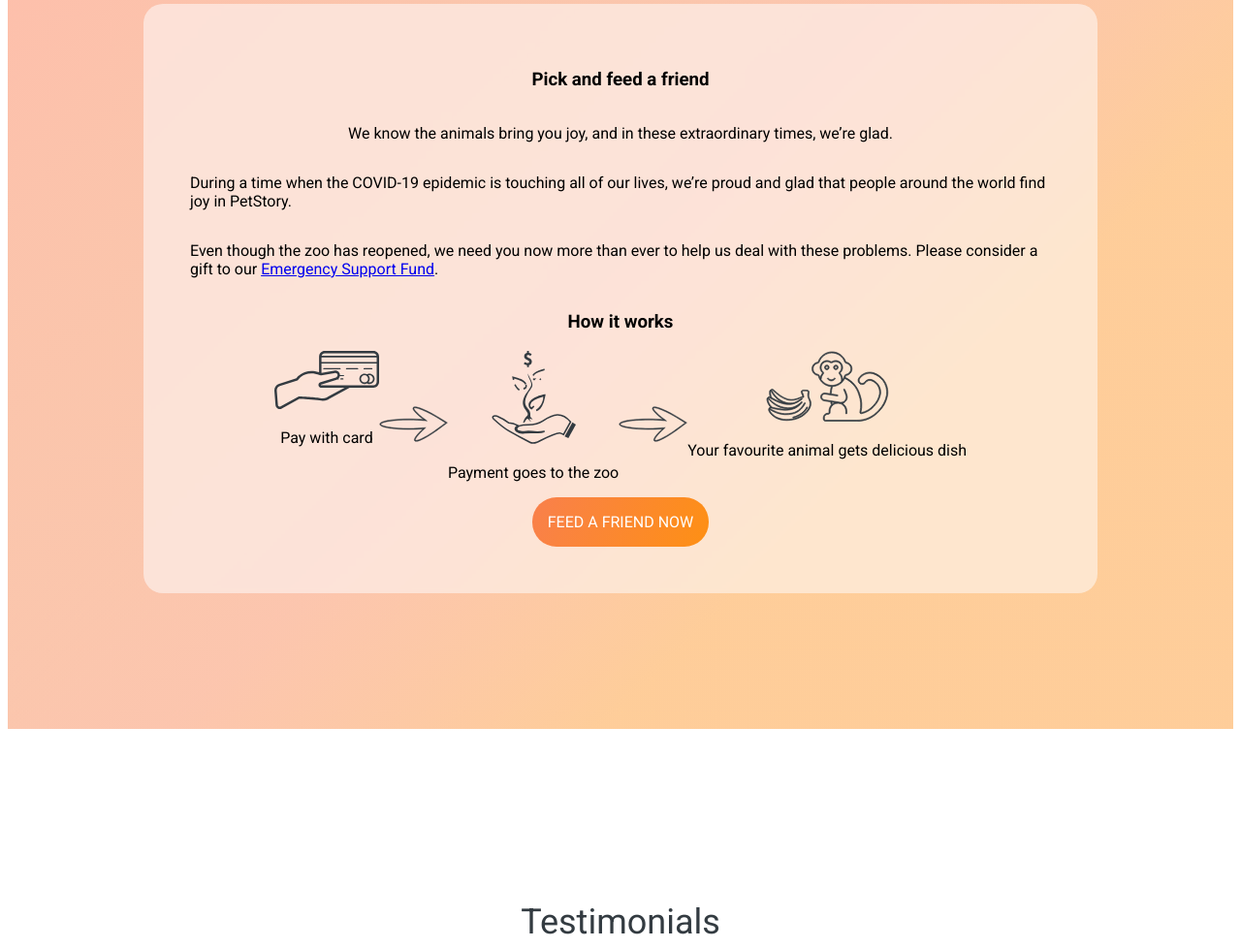
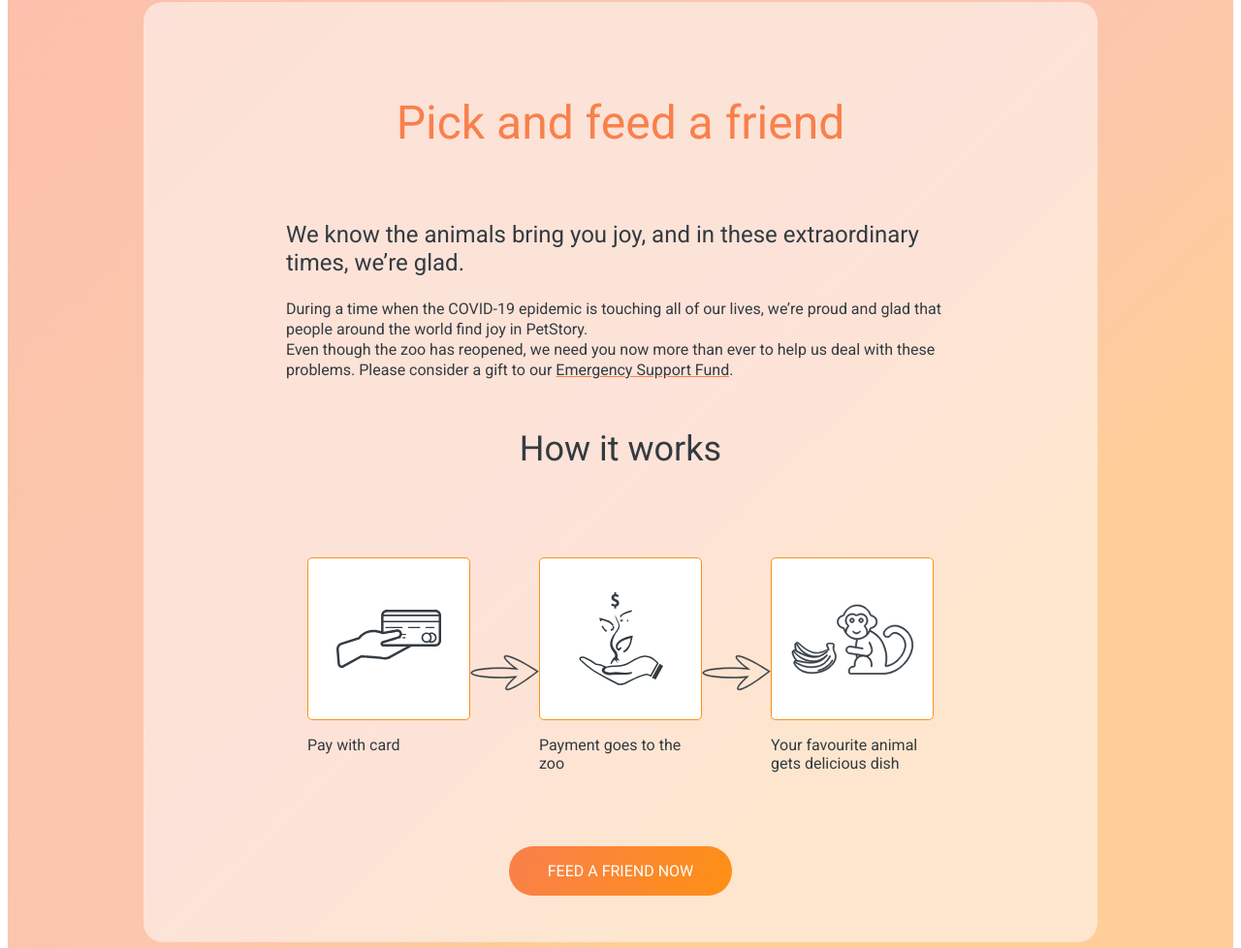
Before and after one commit to veronicarhody219/online-zoo, a plain HTML site: page index.html in a window 1280 px wide. Shown: the part 2515-3493 px from the top of the page at 97% size. Drawn offline with Linux system fonts and the light colour scheme.

Commit message:
feat: update all files and folders

```diff
--- a/index.html
+++ b/index.html
@@ -178,36 +178,42 @@
           <div class="container-pick-a-friend-content">
             <div class="pick-a-friend-1">
               <h3>Pick and feed a friend</h3>
-              <p>
+              <p class="pick-a-friend-text1">
                 We know the animals bring you joy, and in these extraordinary
                 times, we’re glad.
               </p>
-              <p>
+              <p class="pick-a-friend-text2">
                 During a time when the COVID-19 epidemic is touching all of our
                 lives, we’re proud and glad that people around the world find
                 joy in PetStory.
               </p>
-              <p>
+              <p class="pick-a-friend-text3">
                 Even though the zoo has reopened, we need you now more than ever
                 to help us deal with these problems. Please consider a gift to
                 our
                 <a href="#">Emergency Support Fund</a>.
               </p>
-              <h3>How it works</h3>
+              <h4>How it works</h4>
             </div>
             <div class="pick-a-friend-2">
+              <div class="card-container-pick-a-friend-2">
                 <div class="card card-white">
                   <img src="./assets/pay.svg" alt="pay icon" />
+                </div>
                 <p>Pay with card</p>
               </div>
               <img src="./assets/Vector.svg" alt="arrow vector" />
+              <div class="card-container-pick-a-friend-2">
                 <div class="card card-white">
                   <img src="./assets/zoo.svg" alt="zoo icon" />
+                </div>
                 <p>Payment goes to the zoo</p>
               </div>
               <img src="./assets/Vector.svg" alt="arrow vector" />
+              <div class="card-container-pick-a-friend-2">
                 <div class="card card-white">
                   <img src="./assets/monkey.svg" alt="monkey icon" />
+                </div>
                 <p>Your favourite animal gets delicious dish</p>
               </div>
             </div>
--- a/index.js
+++ b/index.js
@@ -1,5 +1,6 @@
 // add active class to active navLinks
 const currentLocation = location.pathname;
+console.log(currentLocation);
 
 const navLinks = document.querySelectorAll(".act a");
 navLinks.forEach((link) => {
--- a/styles.css
+++ b/styles.css
@@ -1,4 +1,4 @@
-@import url("https://fonts.googleapis.com/css2?family=Inter:wght@400;600;700&family=Roboto:wght@100;400;700;900&display=swap");
+@import url("https://fonts.googleapis.com/css2?family=Inter:wght@400;500;600;700&family=Roboto:wght@100;400;700;900&display=swap");
 
 :root * {
   font-family: "Roboto", sans-serif;
@@ -93,6 +93,9 @@ a:active,
 .img {
   max-width: 100vw;
 }
+.img-panda {
+  width: 100vw;
+}
 .card {
   position: relative;
   text-align: center;
@@ -159,7 +162,6 @@ a:active,
 .container {
   display: flex;
   flex-direction: row;
-
   margin: 140px 120px;
   padding: 0;
 }
@@ -266,7 +268,6 @@ a:active,
 }
 .hero-1 {
   position: relative;
-  border: solid 1px red;
   min-height: 1100px;
 }
 .btn-favorite {
@@ -298,17 +299,81 @@ a:active,
 .pick-a-friend-1 {
   display: flex;
   flex-direction: column;
-  justify-content: center;
-  align-items: center;
+  padding: 0 6.1875em;
+}
+.pick-a-friend-1 h3 {
+  font-weight: 400;
+  font-size: 3rem;
+  line-height: 120%;
+  color: var(--orange);
+  align-self: center;
+}
+.pick-a-friend-1 h4 {
+  font-weight: 400;
+  font-size: 2.25rem;
+  line-height: 130%;
+  color: var(--black-1);
+  align-self: center;
+}
+.pick-a-friend-text1 {
+  text-align: left;
+  font-weight: 400;
+  font-size: 1.5rem;
+  line-height: 120%;
+  color: var(--black-1);
+}
+.pick-a-friend-text2 {
+  text-align: left;
+  font-size: 1rem;
+  font-weight: 500;
+  line-height: 130%;
+  color: var(--black-1);
+  margin: 0;
+}
+.pick-a-friend-text3 {
+  text-align: left;
+  font-size: 1rem;
+  font-weight: 400;
+  line-height: 130%;
+  color: var(--black-1);
+  margin: 0;
+}
+.pick-a-friend-text3 a {
+  text-decoration: underline var(--orange);
+  color: var(--black-1);
 }
 .pick-a-friend-2 {
   display: flex;
   flex-direction: row;
+  padding-top: 40px;
+  padding-bottom: 60px;
+}
+
+.card-white {
+  width: 10.5rem;
+  height: 10.5rem;
+  border: solid 1px var(--orange-2);
+  background: white;
+  border-radius: 5px;
+  text-align: center;
+  display: flex;
+  justify-content: center;
+  align-items: center;
+}
+.card-container-pick-a-friend-2 {
+  display: flex;
+  flex-direction: column;
+  word-wrap: wrap;
+  max-width: 10.5rem;
+  color: var(--black-1);
+}
+.btn-feed-friend {
+  padding: 1em 2.5em;
 }
 /* ********* testimonials */
 .wrapper {
   position: relative;
-  padding: 8.75em 0;
+  padding: 8em 0;
 }
 .cards-testimonials {
   width: 72.5vw;
@@ -330,8 +395,8 @@ a:active,
   border-width: 2px;
   border-style: solid;
   margin-bottom: 1.25em;
-
   background: var(--gray-light);
+  font-size: 0.9375rem;
 }
 
 ::-webkit-scrollbar {
@@ -351,7 +416,7 @@ a:active,
 }
 
 ::-webkit-scrollbar-thumb:hover {
-  background: #b30000;
+  background: var(--orange-hover);
 }
 
 .testimonials-container {
@@ -374,7 +439,7 @@ a:active,
   align-items: center;
 }
 .testimonials-info > * {
-  padding: 0.2em;
+  padding: 0.1em;
 }
 .testimonials-title {
   font-weight: 400;
```
Also changed, not shown: 1 other file. Lines whose indentation alone changed are shown as unchanged.
